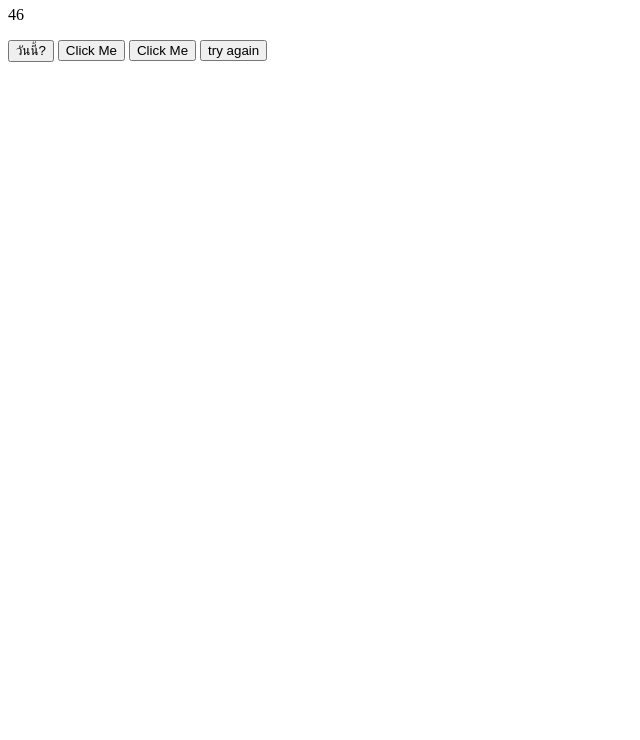
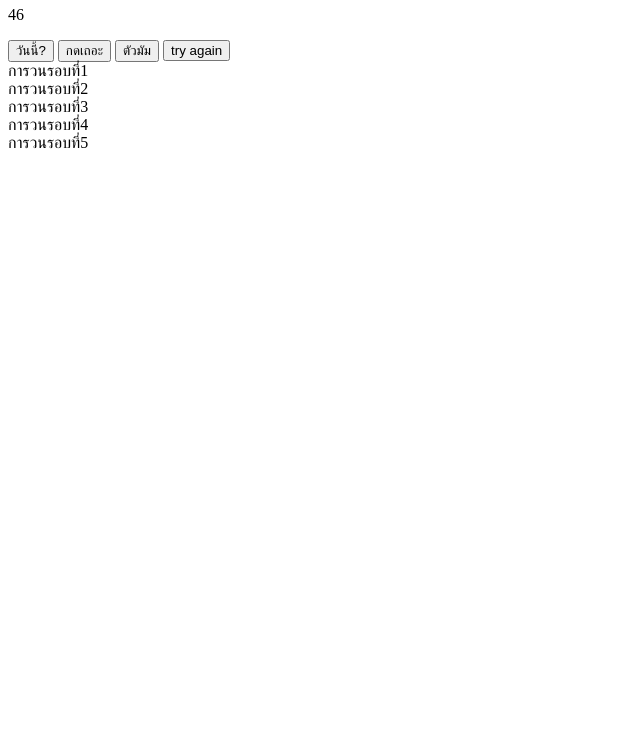
Before and after one commit to Bismin271172/Javascrips, a plain HTML site: page index.html in a window 1280 px wide. Shown: the part 60-800 px from the top of the page, without its empty margins (0-640 px from the left). Drawn offline with Linux system fonts and the light colour scheme.

Commit message:
Add files via upload

```diff
--- a/index.html
+++ b/index.html
@@ -53,7 +53,7 @@
 
 </script>
 <!--การใช้งาน-->
-<button onclick="myFunction(30,15)">Click Me</button>
+<button onclick="myFunction(30,15)">กดเถอะ</button>
 
 <script>
     function Newfunction(name1,name2)
@@ -64,7 +64,7 @@
 
 </script>
 <!--การใช้งาน-->
-<button onclick="Newfunction('พัชราภา','อริสรา')">Click Me</button>
+<button onclick="Newfunction('พัชราภา','อริสรา')">ตัวมัม</button>
 <button onclick="Newfunction('บิสมีน','เบส')">try again</button>
 
 <!--if condition-->
@@ -90,7 +90,13 @@
     else {
     alert("a มีค่าไม่เท่ากับ1");}
 </script>
+<br>
 
+<!--iteration-->
+<script>
+    for(i=1;i<=5;++i){
+        document.write("การวนรอบที่"+i+ "<br>"); }
+</script>
 
 
 </body>
```
